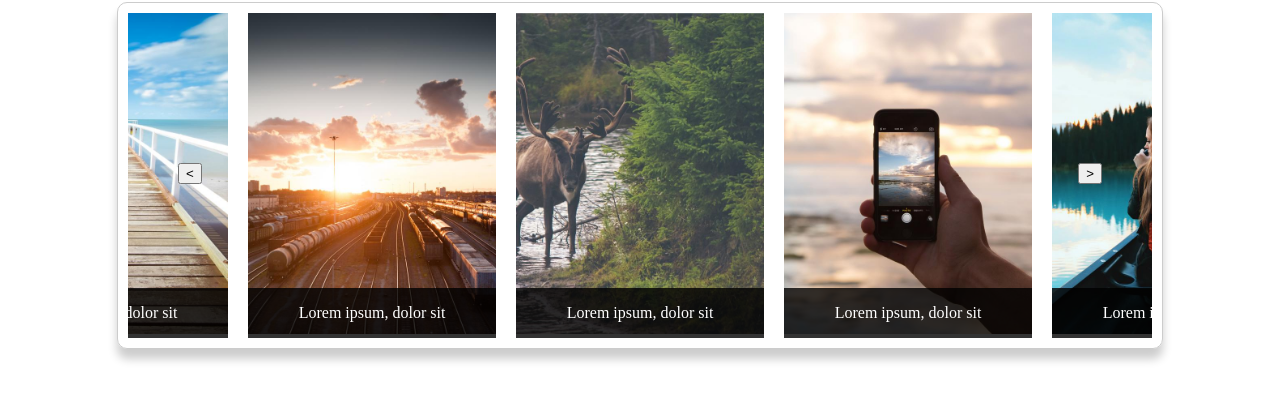
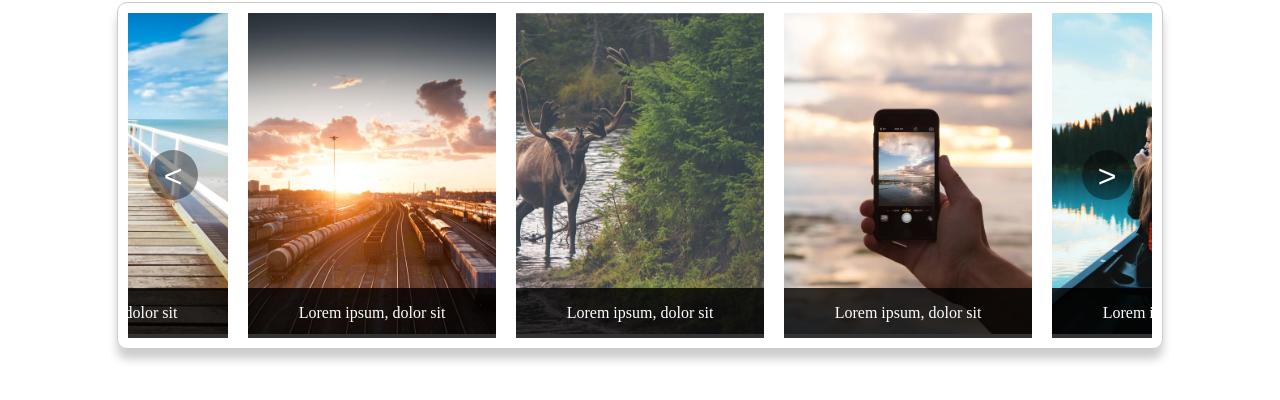
Before and after one commit to utility-tools/r-slider, a website: page index.html in a window 1280 px wide. Shown: the part 78-478 px from the top of the page. Drawn offline with Linux system fonts and the light colour scheme.

Commit message:
Control UI Fixes

```diff
--- a/src/r-slider.scss
+++ b/src/r-slider.scss
@@ -40,15 +40,29 @@
 
     &__controls {
         position: absolute;
-        top: calc(50% - 12px); // 50% of the container - half height of the button
-        left: 50px;
-        width: calc(100% - 100px); // 100% of the container - double of the left value
+        top: calc(50% - 25px); // 50% of the container - half height of the button
+        left: 20px;
+        width: calc(100% - 40px); // 100% of the container - double of the left value
         display: flex;
         justify-content: space-between;
     }
 
     &__prev,
     &__next {
+        background: rgba(0, 0, 0, 0.4);
+        border: 0;
+        border-radius: 50%;
+        height: 50px;
+        width: 50px;
+        text-align: center;
+        line-height: 50px;
+        font-size: 32px;
+        color: #FFF;
         cursor: pointer;
+        transition: all 0.2s ease-in;
+
+        &:hover {
+            background: rgba(0, 0, 0, 0.8);
+        }
     }
 }
```
Also changed, not shown: src/r-slider.css, 1 other file.
